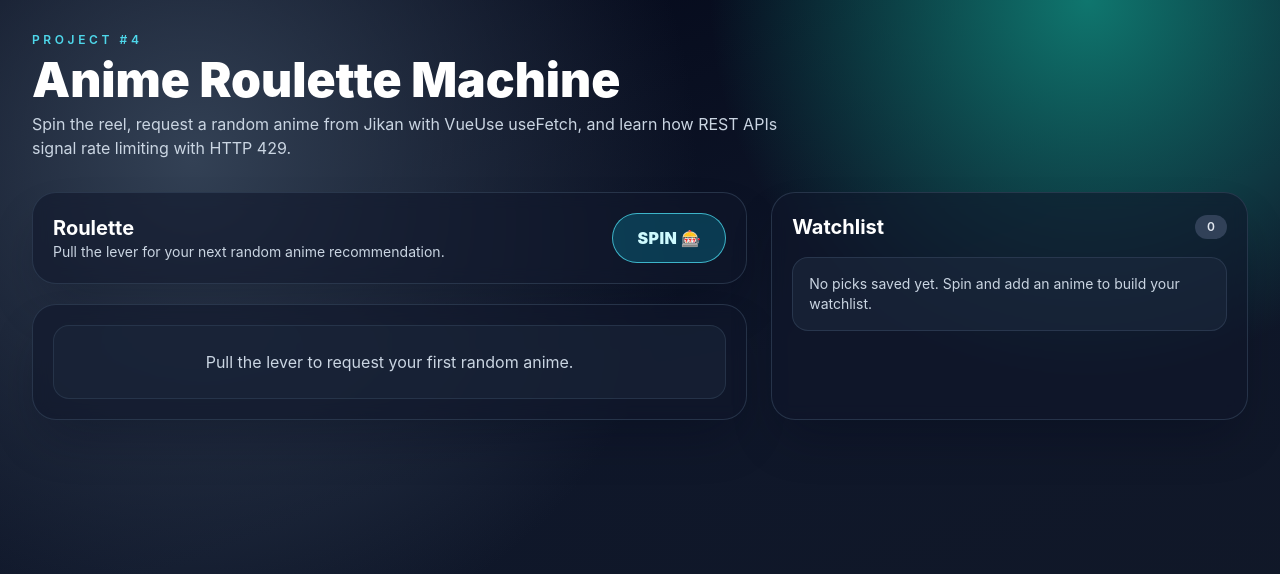
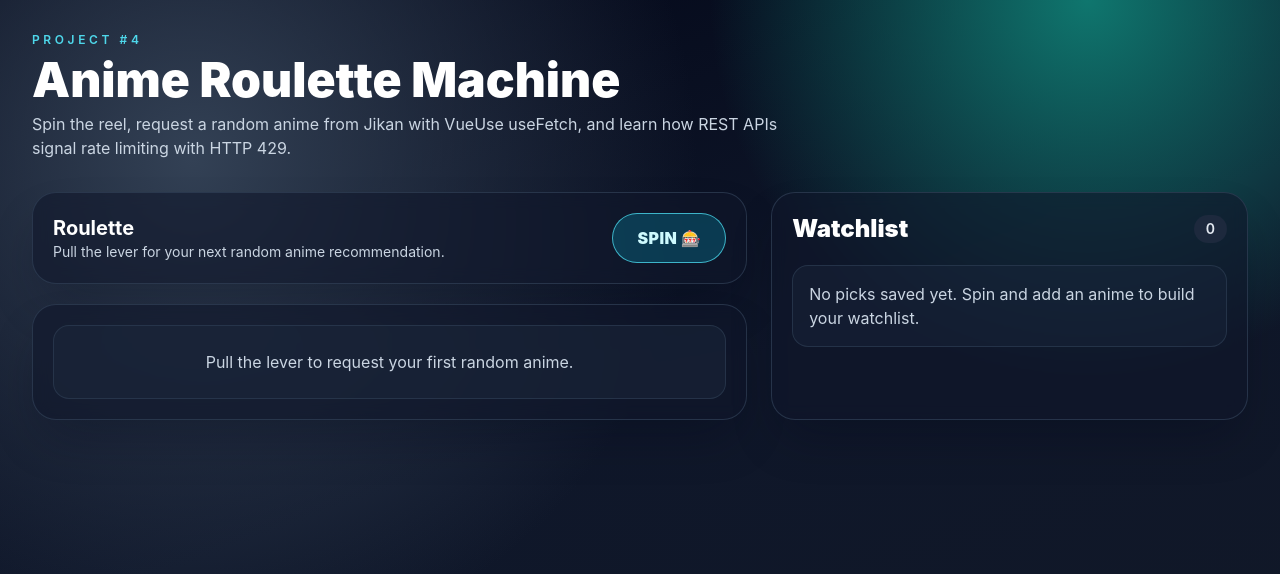
Before and after one commit to JEDl956/anime-roulette-watchlist-JEDl, a Vue app: page / in a window 1280 px wide. Shown: the top 574 px of the page. Built offline with nearby package versions, Linux system fonts and the light colour scheme.

Commit message:
watchlist and home page

```diff
--- a/src/components/WatchList.vue
+++ b/src/components/WatchList.vue
@@ -1,5 +1,5 @@
 <script setup>
-defineProps({
+const props = defineProps({
   items: {
     type: Array,
     default: () => [],
@@ -13,62 +13,69 @@ const emit = defineEmits(['remove'])
   <aside
     class="rounded-3xl border border-slate-700/70 bg-slate-900/60 p-5 shadow-2xl shadow-slate-950/30 backdrop-blur-sm"
   >
-    <div class="mb-4 flex items-center justify-between">
-      <h2 class="text-xl font-bold text-white">Watchlist</h2>
-      <span class="rounded-full bg-slate-700 px-3 py-1 text-xs font-semibold text-slate-200">{{
-        items.length
-      }}</span>
+    <div class="flex items-center justify-between">
+      <h2 class="text-2xl font-black text-white">Watchlist</h2>
+
+      <span class="rounded-full bg-slate-800 px-3 py-1 text-sm font-semibold text-slate-200">
+        {{ props.items.length }}
+      </span>
     </div>
 
-    <p
-      v-if="!items.length"
-      class="rounded-2xl border border-slate-700/70 bg-slate-800/60 p-4 text-sm text-slate-300"
+    <div
+      v-if="!props.items.length"
+      class="mt-5 rounded-2xl border border-slate-700/60 bg-slate-800/40 p-4 text-slate-300"
     >
       No picks saved yet. Spin and add an anime to build your watchlist.
-    </p>
+    </div>
 
-    <ul
-      v-else
-      class="space-y-3"
-    >
+    <ul v-else class="mt-5 space-y-4">
       <li
-        v-for="item in items"
+        v-for="item in props.items"
         :key="item.mal_id"
-        class="rounded-2xl border border-slate-700/70 bg-slate-800/60 p-3"
+        class="rounded-2xl border border-slate-700/60 bg-slate-800/40 p-4"
       >
         <div class="flex gap-3">
           <img
             v-if="item.image"
             :src="item.image"
             :alt="item.title"
-            class="h-20 w-14 rounded-md object-cover"
+            class="h-24 w-16 rounded-lg object-cover"
             loading="lazy"
           />
-          <div
-            v-else
-            class="flex h-20 w-14 items-center justify-center rounded-md bg-slate-700 text-xs text-slate-300"
-          >
-            N/A
-          </div>
 
           <div class="min-w-0 flex-1">
-            <h3 class="truncate text-sm font-semibold text-white">{{ item.title }}</h3>
+            <h3 class="line-clamp-2 text-sm font-bold text-white">
+              {{ item.title }}
+            </h3>
+
             <p class="mt-1 text-xs text-slate-300">
-              ⭐ {{ item.score ?? 'N/A' }} · Ep {{ item.episodes ?? '?' }} ·
-              {{ item.rating || 'Unrated' }}
+              Score:
+              <span class="font-semibold text-amber-300">{{ item.score ?? 'N/A' }}</span>
             </p>
+
+            <p class="text-xs text-slate-300">
+              Episodes:
+              <span class="font-semibold text-cyan-300">{{ item.episodes ?? 'Unknown' }}</span>
+            </p>
+
+            <p class="text-xs text-slate-300">
+              Rating:
+              <span class="font-semibold text-pink-300">{{ item.rating || 'Unknown' }}</span>
+            </p>
+
             <div class="mt-3 flex flex-wrap gap-2">
               <a
                 :href="item.url"
                 target="_blank"
                 rel="noopener noreferrer"
-                class="text-xs font-semibold text-cyan-300 hover:underline"
+                class="rounded-full border border-white/20 px-3 py-1 text-xs font-semibold text-white transition hover:border-white/40"
               >
-                MAL Link
+                Open
               </a>
+
               <button
                 type="button"
-                class="text-xs font-semibold text-rose-300 hover:underline"
+                class="rounded-full border border-red-300/40 bg-red-500/10 px-3 py-1 text-xs font-semibold text-red-100 transition hover:bg-red-500/20"
                 @click="emit('remove', item.mal_id)"
               >
                 Remove
```
Also changed, not shown: src/views/HomePage.vue (+12 -3 lines).
